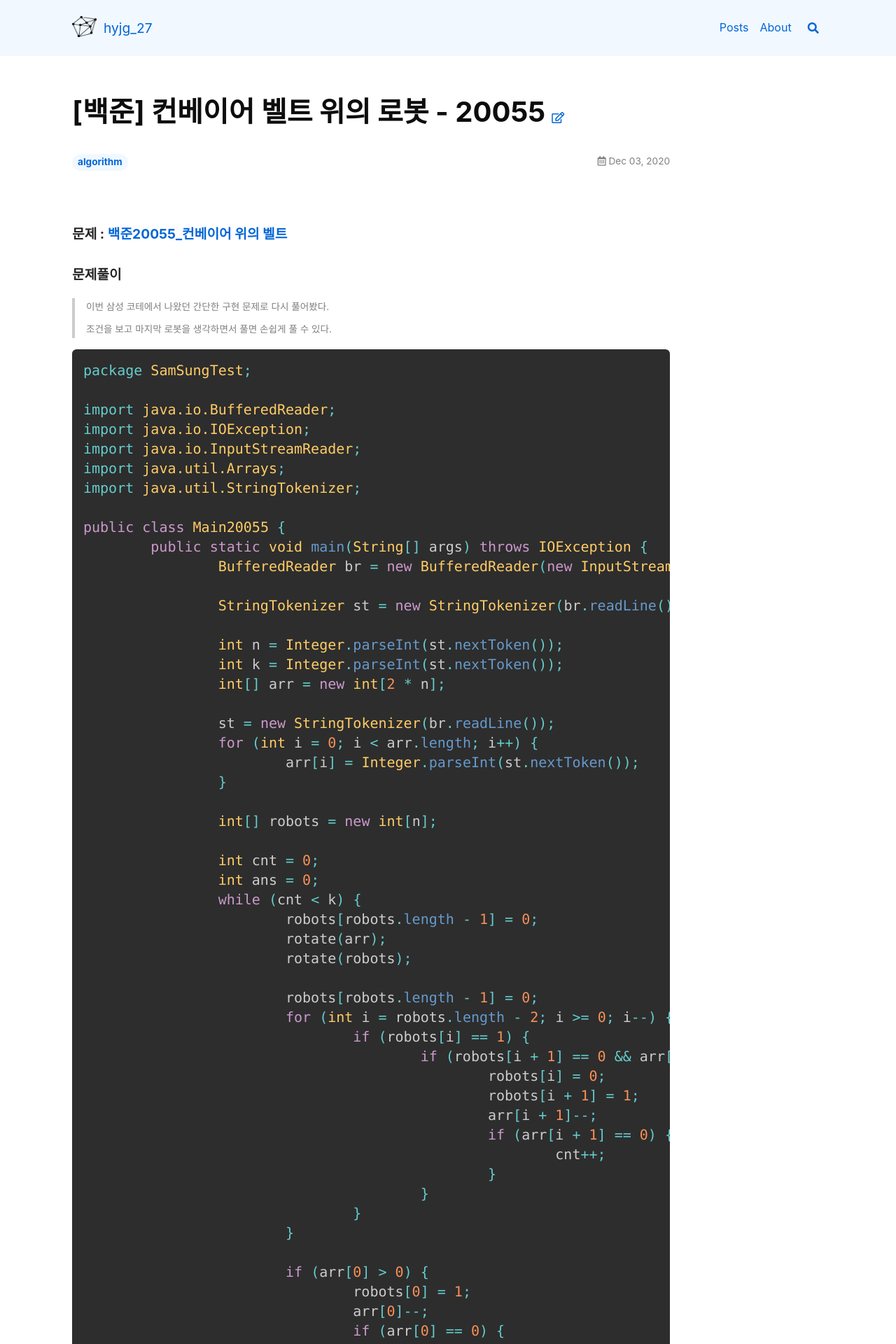
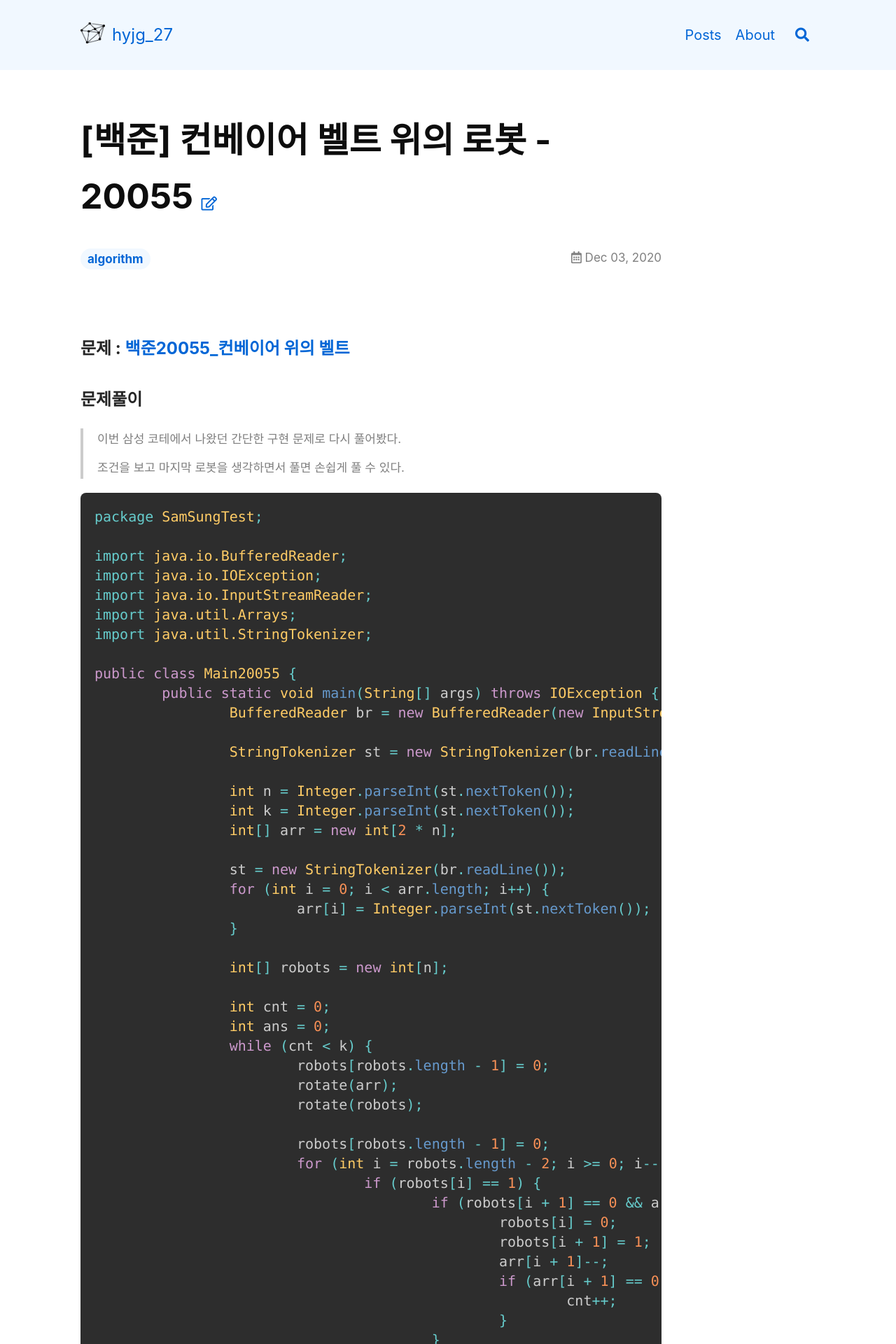
Before and after one commit to rlaguswhd19/rlaguswhd19.github.com, a Jekyll site: the page built from _posts/2020-12-03-[백준] 컨베이어 벨트 위의 로봇 - 20055.md, in a window 1280 px wide. Shown: the top 1920 px of the page at 70% size. Built offline with Jekyll 4.4.1, drawn with Linux system fonts in a browser that asks for light colours; nearby versions of some CDN libraries.

Commit message:
font-size change

```diff
--- a/_sass/common/_reset.scss
+++ b/_sass/common/_reset.scss
@@ -37,7 +37,7 @@
  **/
 
 html {
-  font-size: map-get($base, font-size);
+  font-size: map-get($base, font-size-lg);
   // font-size: 50px;
   -webkit-text-size-adjust: 100%; /* 1 */
   @media print {
@@ -138,7 +138,7 @@ pre, code {
 }
 
 code {
-  font-size: map-get($base, font-size-lg);
+  font-size: map-get($base, font-size);
 // font-size: 70px;
   line-height: map-get($base, line-height-sm);
 }
```
